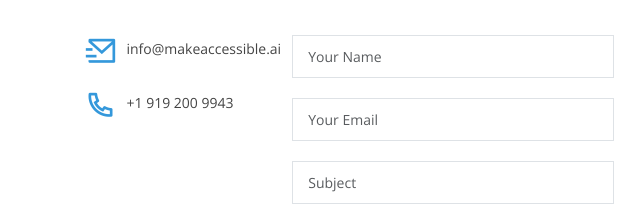
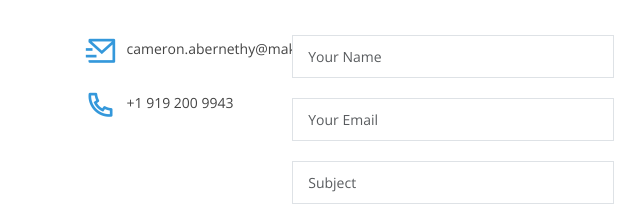
Before and after one commit to tahmidawal/AccessibleAIWebsite, a plain HTML site: page blog.html in a window 1280 px wide. Shown: the part 2990-3196 px from the top of the page, 429-1069 px from the left. Drawn offline with nearby package versions, Linux system fonts and the light colour scheme.

Commit message:
Update blog.html

```diff
--- a/blog.html
+++ b/blog.html
@@ -262,7 +262,7 @@
 
                                             <div>
                                                 <i class="ri-mail-send-line"></i>
-                                                <p>info@makeaccessible.ai</p>
+                                                <p>cameron.abernethy@makeaccessible.ai</p>
                                             </div>
 
                                             <div>
```
